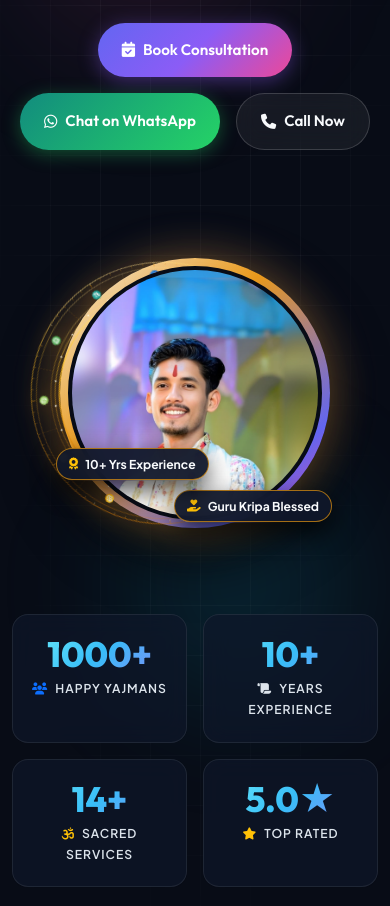
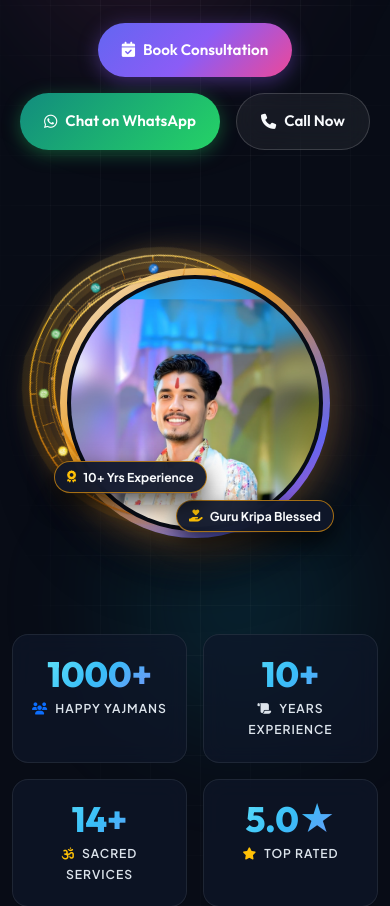
Before and after one commit to krishnapatidar2805/vedic_astro, a Django app: page / in a window 390 px wide. Shown: the part 1065-1971 px from the top of the page. Run offline with Django 5.2, Linux system fonts and the light colour scheme; data that the repository does not hold is empty.

Commit message:
Show 100% full uncropped astrologer portrait with full shoulders and chest, and center Vedic Rashi Dial evenly on all 4 sides

```diff
--- a/static/css/style.css
+++ b/static/css/style.css
@@ -2563,16 +2563,16 @@ h1, h2, h3, h4, h5, h6 {
   display: flex;
   justify-content: center;
   align-items: center;
-  padding: 30px 15px;
+  padding: 40px 20px;
 }
 
 .hero-photo-frame {
   position: relative;
   display: inline-block;
-  width: 390px;
-  height: 390px;
+  width: 370px;
+  height: 370px;
   border-radius: 50%;
-  padding: 8px;
+  padding: 7px;
   background: linear-gradient(135deg, #FFFBEB 0%, #F59E0B 40%, #6366F1 80%, #EC4899 100%);
   box-shadow:
     0 0 45px rgba(245, 158, 11, 0.4),
@@ -2590,10 +2590,10 @@ h1, h2, h3, h4, h5, h6 {
 /* Ambient Sacred Cosmic Halo */
 .hero-photo-halo {
   position: absolute;
-  inset: -24px;
+  inset: -28px;
   border-radius: 50%;
-  background: radial-gradient(circle at 50% 50%, rgba(245, 158, 11, 0.3) 0%, rgba(99, 102, 241, 0.18) 50%, transparent 75%);
-  filter: blur(20px);
+  background: radial-gradient(circle at 50% 50%, rgba(245, 158, 11, 0.35) 0%, rgba(99, 102, 241, 0.2) 50%, transparent 75%);
+  filter: blur(22px);
   pointer-events: none;
   animation: auraBreathe 4s ease-in-out infinite alternate;
   z-index: 0;
@@ -2604,17 +2604,20 @@ h1, h2, h3, h4, h5, h6 {
   100% { opacity: 1; transform: scale(1.04); filter: blur(24px); }
 }
 
-/* Authentic Vedic 12-Rashi Zodiac Astrolabe Dial Ring */
+/* Authentic Vedic 12-Rashi Zodiac Astrolabe Dial Ring (Concentric & Visible on All 4 Sides) */
 .hero-rashi-dial {
   position: absolute;
-  top: -46px;
-  left: -46px;
-  width: 482px;
-  height: 482px;
+  top: 50%;
+  left: 50%;
+  width: 470px;
+  height: 470px;
+  margin-top: -235px;
+  margin-left: -235px;
+  transform-origin: 235px 235px;
   pointer-events: none;
   z-index: 1;
   animation: rotateRashiDial 90s linear infinite;
-  filter: drop-shadow(0 0 10px rgba(245, 158, 11, 0.5));
+  filter: drop-shadow(0 0 12px rgba(245, 158, 11, 0.55));
 }
 
 @keyframes rotateRashiDial {
@@ -2677,13 +2680,13 @@ h1, h2, h3, h4, h5, h6 {
 }
 
 .hero-badge-right {
-  bottom: 18px;
-  right: -10px;
+  bottom: 15px;
+  right: -12px;
 }
 
 .hero-badge-left {
-  bottom: 75px;
-  left: -12px;
+  bottom: 65px;
+  left: -14px;
 }
 
 /* ── THEME TOGGLE BUTTON ── */
@@ -3492,18 +3495,19 @@ h1, h2, h3, h4, h5, h6 {
     border-radius: 50%;
   }
   .hero-rashi-dial {
-    width: 396px;
-    height: 396px;
-    top: -38px;
-    left: -38px;
+    width: 400px;
+    height: 400px;
+    margin-top: -200px;
+    margin-left: -200px;
+    transform-origin: 200px 200px;
   }
   .hero-badge-right {
     bottom: 12px;
-    right: -5px;
+    right: -8px;
   }
   .hero-badge-left {
-    bottom: 60px;
-    left: -8px;
+    bottom: 55px;
+    left: -10px;
   }
   .hero-photo-wrap { margin-top: 30px; }
   .hero-stats { grid-template-columns: repeat(2, 1fr); }
@@ -3515,10 +3519,11 @@ h1, h2, h3, h4, h5, h6 {
     border-radius: 50%;
   }
   .hero-rashi-dial {
-    width: 336px;
-    height: 336px;
-    top: -33px;
-    left: -33px;
+    width: 346px;
+    height: 346px;
+    margin-top: -173px;
+    margin-left: -173px;
+    transform-origin: 173px 173px;
   }
   .hero-photo-badge {
     font-size: 0.76rem;
@@ -3526,11 +3531,11 @@ h1, h2, h3, h4, h5, h6 {
   }
   .hero-badge-right {
     bottom: 6px;
-    right: -2px;
+    right: -4px;
   }
   .hero-badge-left {
-    bottom: 48px;
-    left: -4px;
+    bottom: 45px;
+    left: -6px;
   }
   .about-img-wrap { max-width: 100%; }
   .about-exp-badge { position: static; margin-top: 16px; display: inline-block; }
--- a/templates/core/home.html
+++ b/templates/core/home.html
@@ -50,9 +50,9 @@
         <div class="hero-photo-wrap">
           <div class="hero-photo-frame">
             <div class="hero-photo-halo"></div>
-            <img src="{% static 'img/vedic_rashi_dial.svg' %}" class="hero-rashi-dial" alt="Vedic 12-Rashi Chakra Dial">
+            <img src="{% static 'img/vedic_rashi_dial.svg' %}?v=2" class="hero-rashi-dial" alt="Vedic 12-Rashi Chakra Dial">
             <div class="hero-photo-box">
-              <img src="{% static 'img/astrologer_square.jpg' %}?v=1" alt="Pandit Gajendra Sharma - Vedic Astrologer">
+              <img src="{% static 'img/astrologer_square.jpg' %}?v=2" alt="Pandit Gajendra Sharma - Vedic Astrologer">
             </div>
             <div class="hero-photo-badge hero-badge-right">
               <i class="fa-solid fa-hand-holding-heart text-warning"></i>
```
Also changed, not shown: static/img/astrologer_square.jpg, static/img/vedic_rashi_dial.svg.
